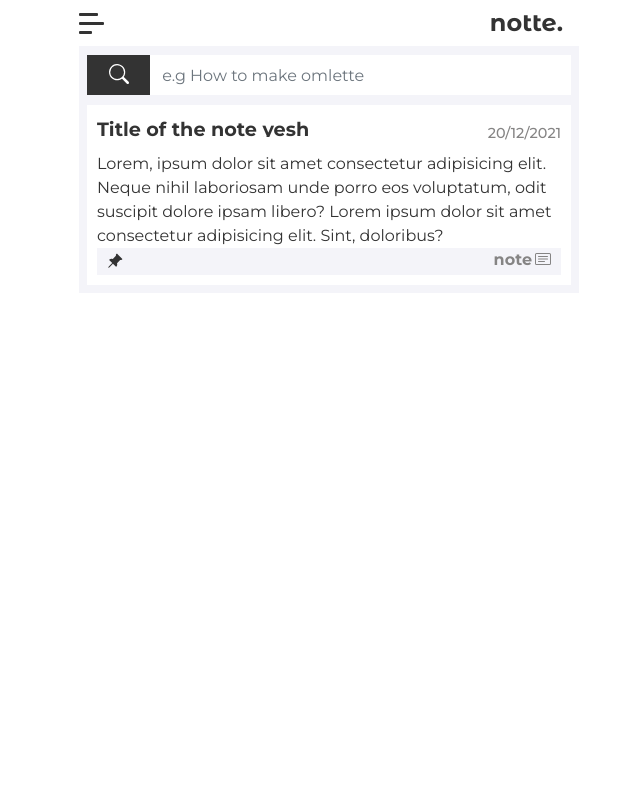
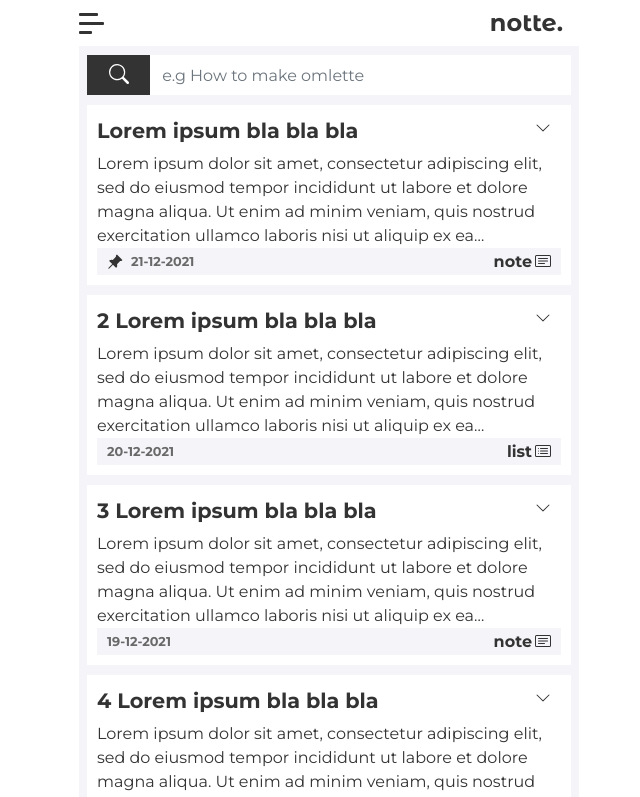
Before and after one commit to thoriq-project/note-app, a Vue app: page / in a window 1280 px wide. Shown: the top 797 px of the page, without its empty margins (311-951 px from the left). Built offline with nearby package versions, Linux system fonts and the light colour scheme; data requests are answered from the project's data file; a web font is replaced by a local one.

Commit message:
repair card note and make some fake api for card list

```diff
--- /dev/null
+++ b/db.json
@@ -0,0 +1,85 @@
+{
+  "posts": [
+    {
+      "id": 1,
+      "title": "json-server",
+      "author": "typicode"
+    }
+  ],
+  "comments": [
+    {
+      "id": 1,
+      "body": "some comment",
+      "postId": 1
+    }
+  ],
+  "profile": {
+    "name": "typicode"
+  },
+  "data": [
+    {
+      "id": 1,
+      "date": "21-12-2021",
+      "title": "Lorem ipsum bla bla bla",
+      "content": "Lorem ipsum dolor sit amet, consectetur adipiscing elit, sed do eiusmod tempor incididunt ut labore et dolore magna aliqua. Ut enim ad minim veniam, quis nostrud exercitation ullamco laboris nisi ut aliquip ex ea commodo consequat. Duis aute irure dolor in reprehenderit in voluptate velit esse cillum dolore eu fugiat nulla pariatur. Excepteur sint occaecat cupidatat non proident, sunt in culpa qui officia deserunt mollit anim id est laborum.",
+      "type": "note",
+      "pinned": true
+    },
+    {
+      "id": 2,
+      "date": "20-12-2021",
+      "title": " 2 Lorem ipsum bla bla bla",
+      "content": "Lorem ipsum dolor sit amet, consectetur adipiscing elit, sed do eiusmod tempor incididunt ut labore et dolore magna aliqua. Ut enim ad minim veniam, quis nostrud exercitation ullamco laboris nisi ut aliquip ex ea commodo consequat. ",
+      "type": "list",
+      "pinned": false
+    },
+    {
+      "id": 3,
+      "date": "19-12-2021",
+      "title": "3 Lorem ipsum bla bla bla",
+      "content": "Lorem ipsum dolor sit amet, consectetur adipiscing elit, sed do eiusmod tempor incididunt ut labore et dolore magna aliqua. Ut enim ad minim veniam, quis nostrud exercitation ullamco laboris nisi ut aliquip ex ea commodo consequat. Duis aute irure dolor in reprehenderit in voluptate velit esse cillum dolore eu fugiat nulla pariatur. Excepteur sint occaecat cupidatat non proident, sunt in culpa qui officia deserunt mollit anim id est laborum.",
+      "type": "note",
+      "pinned": false
+    },
+    {
+      "id": 4,
+      "date": "18-12-2021",
+      "title": "4 Lorem ipsum bla bla bla",
+      "content": "Lorem ipsum dolor sit amet, consectetur adipiscing elit, sed do eiusmod tempor incididunt ut labore et dolore magna aliqua. Ut enim ad minim veniam, quis nostrud exercitation ullamco laboris nisi ut aliquip ex ea commodo consequat. Duis aute irure dolor in reprehenderit in voluptate velit esse cillum dolore eu fugiat nulla pariatur. Excepteur sint occaecat cupidatat non proident, sunt in culpa qui officia deserunt mollit anim id est laborum.",
+      "type": "note",
+      "pinned": false
+    },
+    {
+      "id": 5,
+      "date": "17-12-2021",
+      "title": "5 Lorem ipsum bla bla bla",
+      "content": "Lorem ipsum dolor sit amet, consectetur adipiscing elit, sed do eiusmod tempor incididunt ut labore et dolore magna aliqua. Ut enim ad minim veniam, quis nostrud exercitation ullamco laboris nisi ut aliquip ex ea commodo consequat. Duis aute irure dolor in reprehenderit in voluptate velit esse cillum dolore eu fugiat nulla pariatur. Excepteur sint occaecat cupidatat non proident, sunt in culpa qui officia deserunt mollit anim id est laborum.",
+      "type": "note",
+      "pinned": false
+    },
+    {
+      "id": 6,
+      "date": "16-12-2021",
+      "title": "6 Lorem ipsum bla bla bla",
+      "content": "Lorem ipsum dolor sit amet, consectetur adipiscing elit, sed do eiusmod tempor incididunt ut labore et dolore magna aliqua. Ut enim ad minim veniam, quis nostrud exercitation ullamco laboris nisi ut aliquip ex ea commodo consequat. Duis aute irure dolor in reprehenderit in voluptate velit esse cillum dolore eu fugiat nulla pariatur. Excepteur sint occaecat cupidatat non proident, sunt in culpa qui officia deserunt mollit anim id est laborum.",
+      "type": "note",
+      "pinned": false
+    },
+    {
+      "id": 7,
+      "date": "15-12-2021",
+      "title": "7 Lorem ipsum bla bla bla",
+      "content": "Lorem ipsum dolor sit amet, consectetur adipiscing elit, sed do eiusmod tempor incididunt ut labore et dolore magna aliqua. Ut enim ad minim veniam, quis nostrud exercitation ullamco laboris nisi ut aliquip ex ea commodo consequat. Duis aute irure dolor in reprehenderit in voluptate velit esse cillum dolore eu fugiat nulla pariatur. Excepteur sint occaecat cupidatat non proident, sunt in culpa qui officia deserunt mollit anim id est laborum.",
+      "type": "note",
+      "pinned": false
+    },
+    {
+      "id": 8,
+      "date": "14-12-2021",
+      "title": "8 Lorem ipsum bla bla bla",
+      "content": "Lorem ipsum dolor sit amet, consectetur adipiscing elit, sed do eiusmod tempor incididunt ut labore et dolore magna aliqua. Ut enim ad minim veniam, quis nostrud exercitation ullamco laboris nisi ut aliquip ex ea commodo consequat. Duis aute irure dolor in reprehenderit in voluptate velit esse cillum dolore eu fugiat nulla pariatur. Excepteur sint occaecat cupidatat non proident, sunt in culpa qui officia deserunt mollit anim id est laborum.",
+      "type": "note",
+      "pinned": false
+    }
+  ]
+}
--- a/src/components/NoteCard.vue
+++ b/src/components/NoteCard.vue
@@ -1,26 +1,47 @@
 <template>
   <div class="note-card">
     <div class="header-card">
-      <p class="title-card">Title of the note yesh</p>
-      <p class="date-card">20/12/2021</p>
+      <p class="title-card">{{ title }}</p>
+      <div class="header-right">
+        <b-icon icon="chevron-down" class="header-icon"></b-icon>
+      </div>
     </div>
+
+    <!-- Main Card -->
     <div class="main-card">
-      <p>Lorem, ipsum dolor sit amet consectetur adipisicing elit. Neque nihil laboriosam unde porro eos voluptatum, odit suscipit dolore ipsam libero? Lorem ipsum dolor sit amet consectetur adipisicing elit. Sint, doloribus?</p>
+      <p>{{ content }}</p>
     </div>
+
+    <!-- Footer Card -->
     <div class="footer-card">
       <div class="footer-left">
-        <img src="../assets/pin-angle-fill.svg" alt="Pinned Note" />
+        <div>
+          <div class="pinned me-2" v-if="pin">
+            <img src="../assets/pin-angle-fill.svg" alt="Pinned Note" />
+          </div>
+          <div class="unpinned" v-else>
+            <p></p>
+          </div>
+        </div>
+        <div class="note-date">
+          <p>{{ date }}</p>
+        </div>
       </div>
       <div class="footer-right">
-        <p class="footer-type">note</p>
-        <p><b-icon class="footer-icon" icon="card-text"></b-icon></p>
+        <p class="footer-type">{{ type }}</p>
+        <p>
+          <b-icon class="footer-icon" icon="card-text" v-if="type == 'note'"></b-icon>
+          <b-icon class="footer-icon" icon="card-list" v-else> </b-icon>
+        </p>
       </div>
     </div>
   </div>
 </template>
 
 <script>
-export default {};
+export default {
+  props: ["title", "date", "content", "type", "pin"],
+};
 </script>
 
 <style>
@@ -37,34 +58,38 @@ export default {};
   width: 100%;
   height: 23%;
   display: grid;
-  grid-template-columns: 6fr 4fr;
+  grid-template-columns: 7fr 3fr;
   align-items: top;
   /* background-color: pink; */
+}
+
+.header-right {
+  width: 100%;
+  height: 100%;
+  /* background-color: powderblue; */
+  display: flex;
+  justify-content: flex-end;
+  padding-right: 5px;
+  padding-top: 5px;
+}
+
+.header-icon {
+  text-align: center;
+  margin: 0px 5px;
+  cursor: pointer;
 }
 
 .title-card {
   display: inline-block;
   width: 100%;
-  text-align: start;
+  height: 100%;
+  text-align: initial;
   color: var(--font-color);
   font-weight: bold;
-  font-size: 1.2rem;
+  font-size: 1.3rem;
   text-overflow: ellipsis;
   white-space: nowrap;
   overflow: hidden;
-}
-
-.date-card {
-  display: flex;
-  width: 100%;
-  height: 100%;
-  align-items: center;
-  justify-content: flex-end;
-  text-align: end;
-
-  font-weight: 500;
-  color: #858484;
-  font-size: 0.9rem;
 }
 
 .main-card {
@@ -85,6 +110,8 @@ export default {};
   -webkit-box-orient: vertical;
 }
 
+/* Footer Card Css */
+
 .footer-card {
   width: 100%;
   height: 17%;
@@ -92,19 +119,42 @@ export default {};
   display: flex;
   justify-content: space-between;
   padding-right: 10px;
-  color: #858484;
+  color: var(--font-color);
 }
 
 .footer-right {
   display: flex;
+  padding-top: 2px;
+}
+
+.footer-icon {
+  font-weight: bold;
 }
 
 .footer-type {
   font-weight: bold;
   padding-right: 3px;
 }
+/* ----------------- */
+.footer-left {
+  height: 100%;
+  width: 100%;
+  padding-left: 10px;
+  display: flex;
+  align-items: center;
+}
 
-.footer-left {
-  padding-left: 10px;
+.footer-left .note-date {
+  width: max-content;
+  height: 100%;
+  /* background-color: pink; */
+
+  padding-top: 4px;
+}
+
+.footer-left .note-date p {
+  font-size: 0.8rem;
+  font-weight: bolder;
+  color: #696969;
 }
 </style>
--- a/src/views/Home.vue
+++ b/src/views/Home.vue
@@ -3,7 +3,7 @@
     <Navbar />
     <div class="home-body px-2 pb-2">
       <SearchField />
-      <NoteCard />
+      <NoteCard v-for="data in notes" :title="data.title" :date="data.date" :content="data.content" :type="data.type" :pin="data.pinned" :key="data.id"></NoteCard>
     </div>
   </div>
 </template>
@@ -12,9 +12,27 @@
 import Navbar from "@/components/Navbar.vue";
 import SearchField from "@/components/SearchField.vue";
 import NoteCard from "@/components/NoteCard.vue";
+import axios from "axios";
+
 export default {
   name: "Home",
   components: { Navbar, SearchField, NoteCard },
+  data() {
+    return {
+      notes: "",
+    };
+  },
+  mounted() {
+    axios
+      .get("http://localhost:3000/data")
+      .then((response) => {
+        this.notes = response.data;
+        console.log(this.notes);
+      })
+      .catch((error) => {
+        console.log(error);
+      });
+  },
 };
 </script>
 
```
